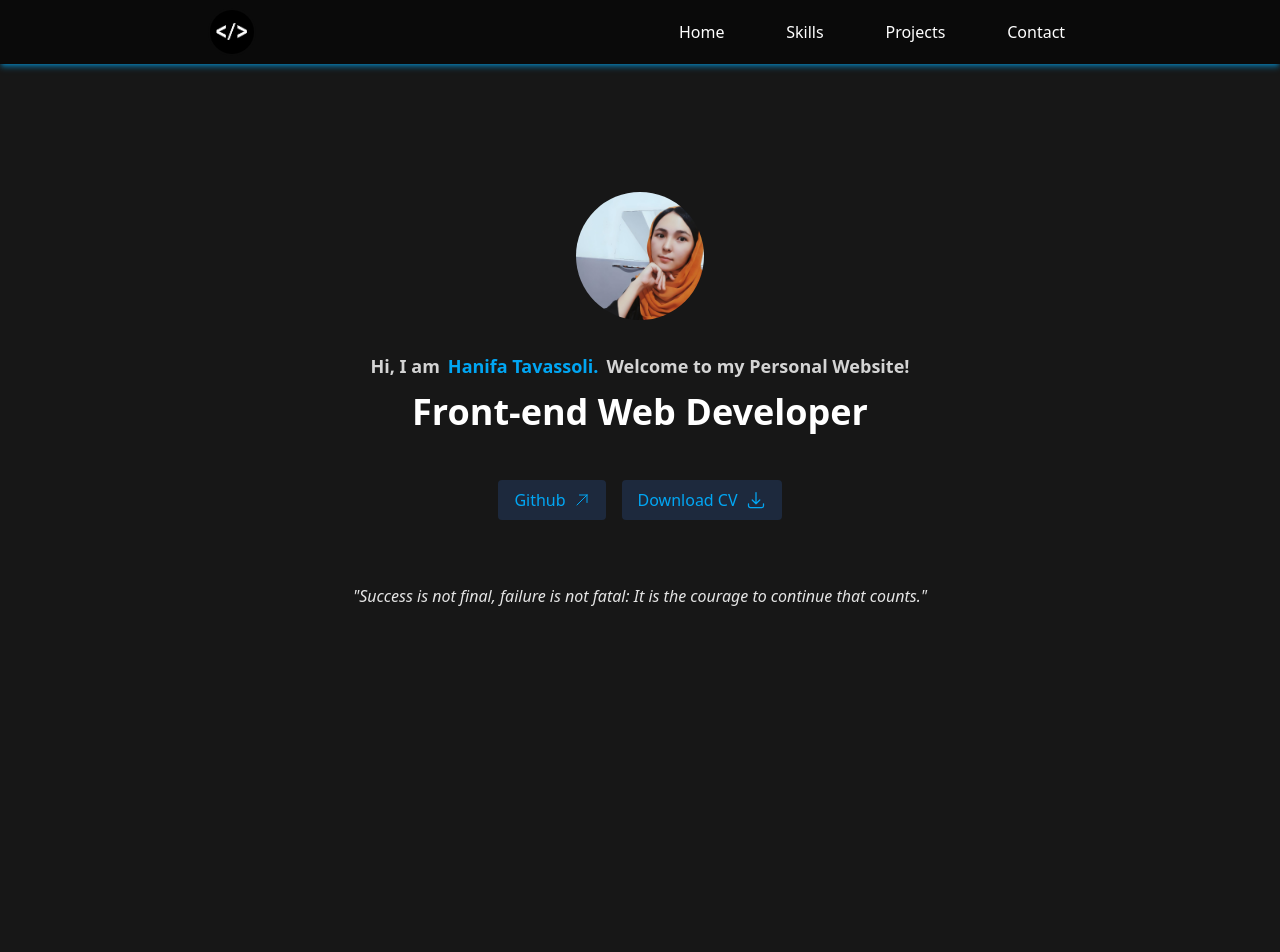
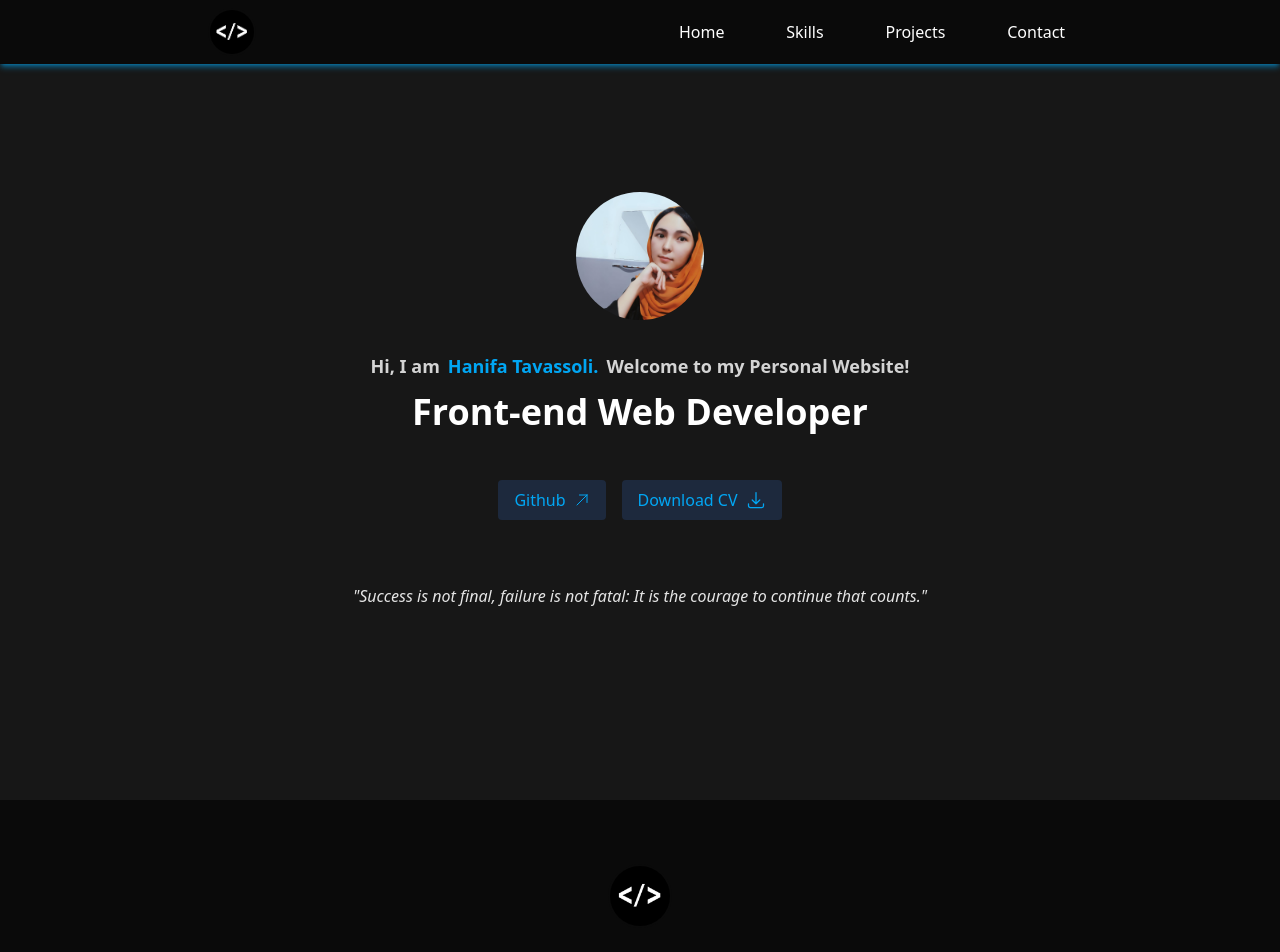
Before and after one commit to HanifaTavassoli/Portfolio-2, a React (Vite) app: page / in a window 1280 px wide. Shown: the top 952 px of the page. Before the commit the page ends 800 px from the top, so only its background shows below. Built offline with nearby package versions, Linux system fonts and the light colour scheme.

Commit message:
import and use Footer component in App

```diff
--- a/src/App.jsx
+++ b/src/App.jsx
@@ -1,13 +1,17 @@
+import "bootstrap-icons/font/bootstrap-icons.css";
+
 import "./components/Navbar";
 import "./App.css";
 import Navbar from "./components/Navbar";
 import Header from "./components/Header";
 
+import Footer from "./components/Footer";
 function App() {
   return (
     <>
       <Navbar />
       <Header message="Welcome to my Personal Website!" />
+      <Footer />
     </>
   );
 }
```
